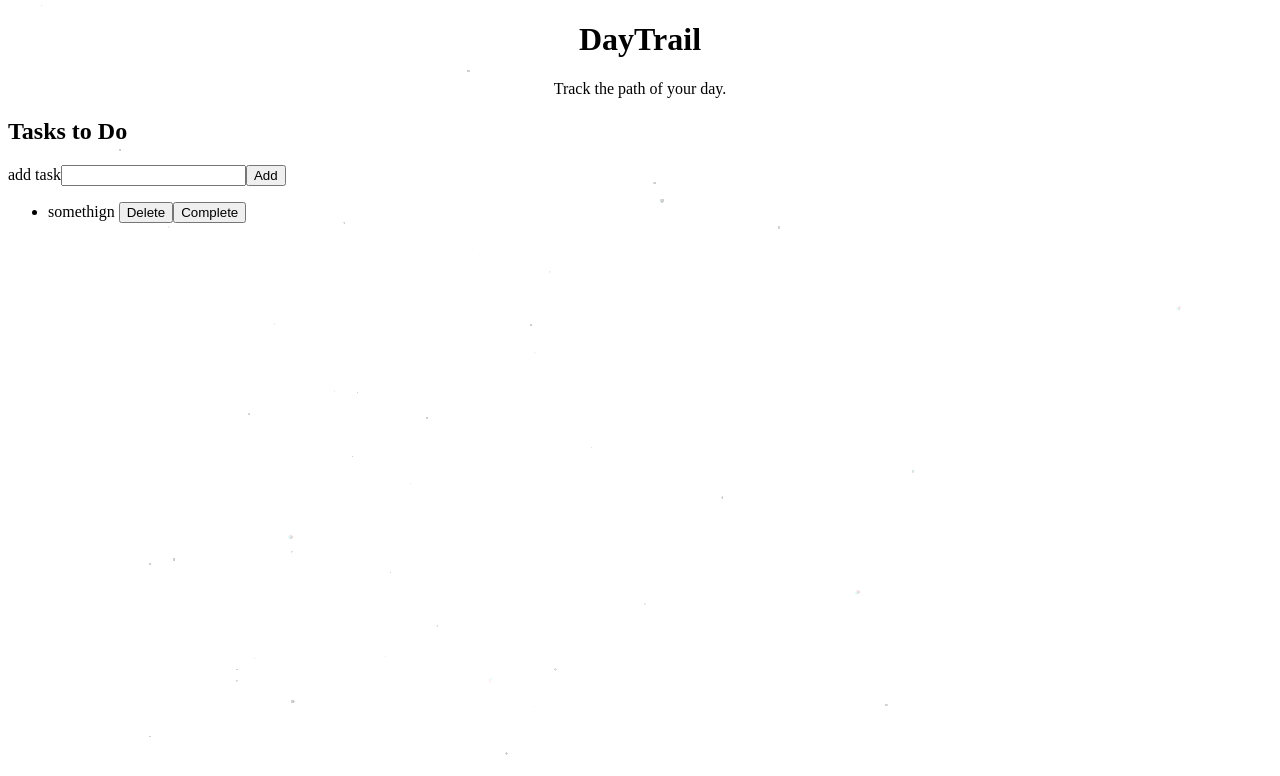
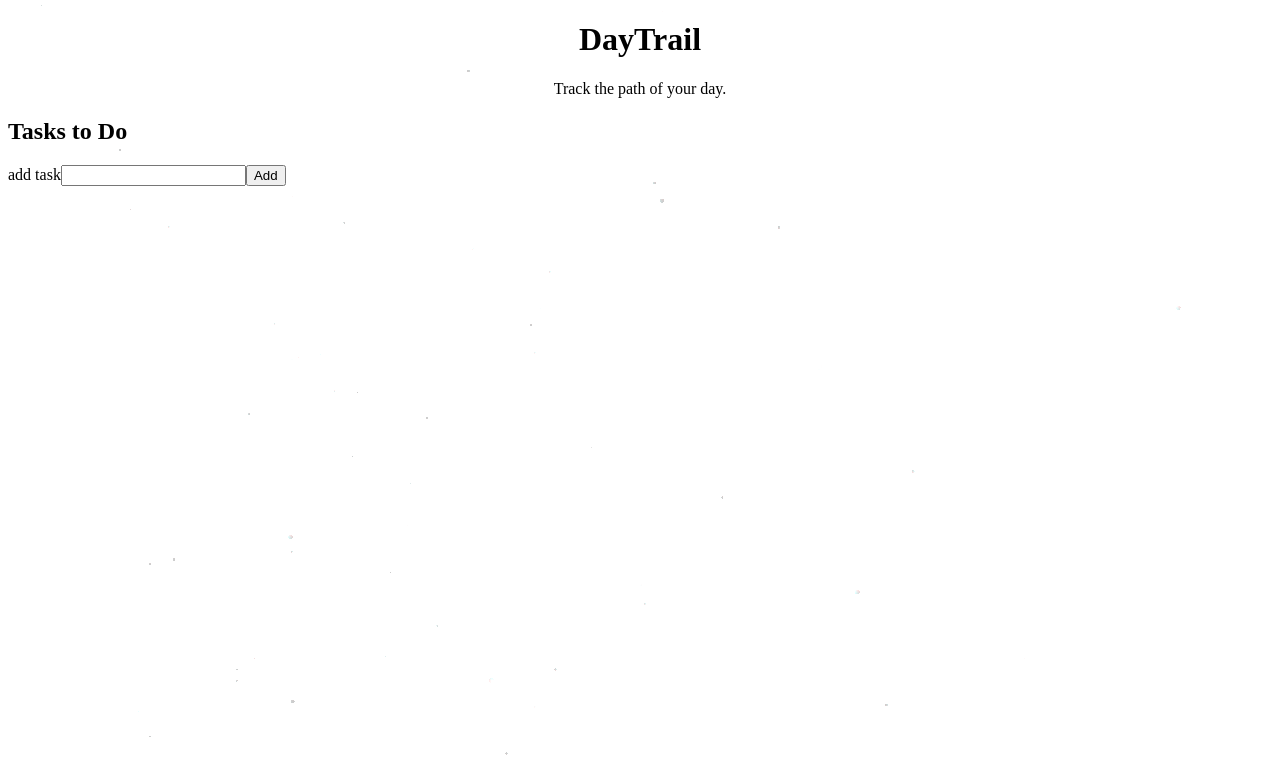
Before and after one commit to negii16/todo, a React (Vite) app: page / in a window 1280 px wide. Shown: the top 776 px of the page. Built offline with nearby package versions, Linux system fonts and the light colour scheme.

Commit message:
added Local Storage

```diff
--- a/src/tasks/Tasks.tsx
+++ b/src/tasks/Tasks.tsx
@@ -1,4 +1,4 @@
-import { useState } from "react";
+import { useEffect, useState } from "react";
 
 type Task = {
   id: number;
@@ -7,11 +7,16 @@ type Task = {
 };
 
 export default function Tasks() {
-  const [tasks, setTasks] = useState<Task[]>([
-    { id: 1, title: "somethign", completionStatus: false },
-  ]);
+  const [tasks, setTasks] = useState<Task[]>(() => {
+    const savedTasks = localStorage.getItem("tasks");
+    return savedTasks ? JSON.parse(savedTasks) : [];
+  });
+  const [taskName, setTaskName] = useState("");
 
-  const [taskName, setTaskName] = useState("");
+  // Save tasks whenever tasks change
+  useEffect(() => {
+    localStorage.setItem("tasks", JSON.stringify(tasks));
+  }, [tasks]);
 
   const onAddTask = () => {
     if (taskName.trim() === "") return;
```
